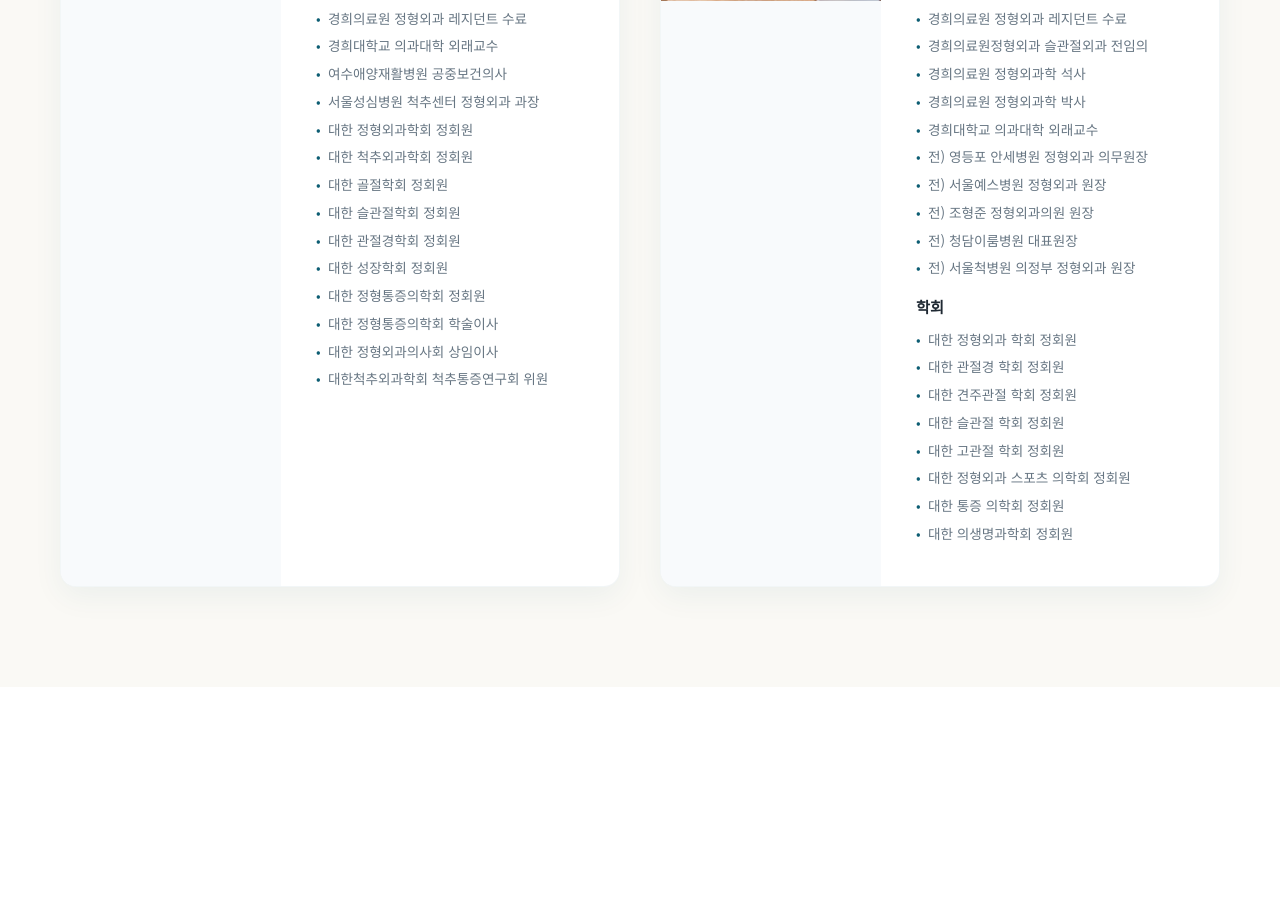
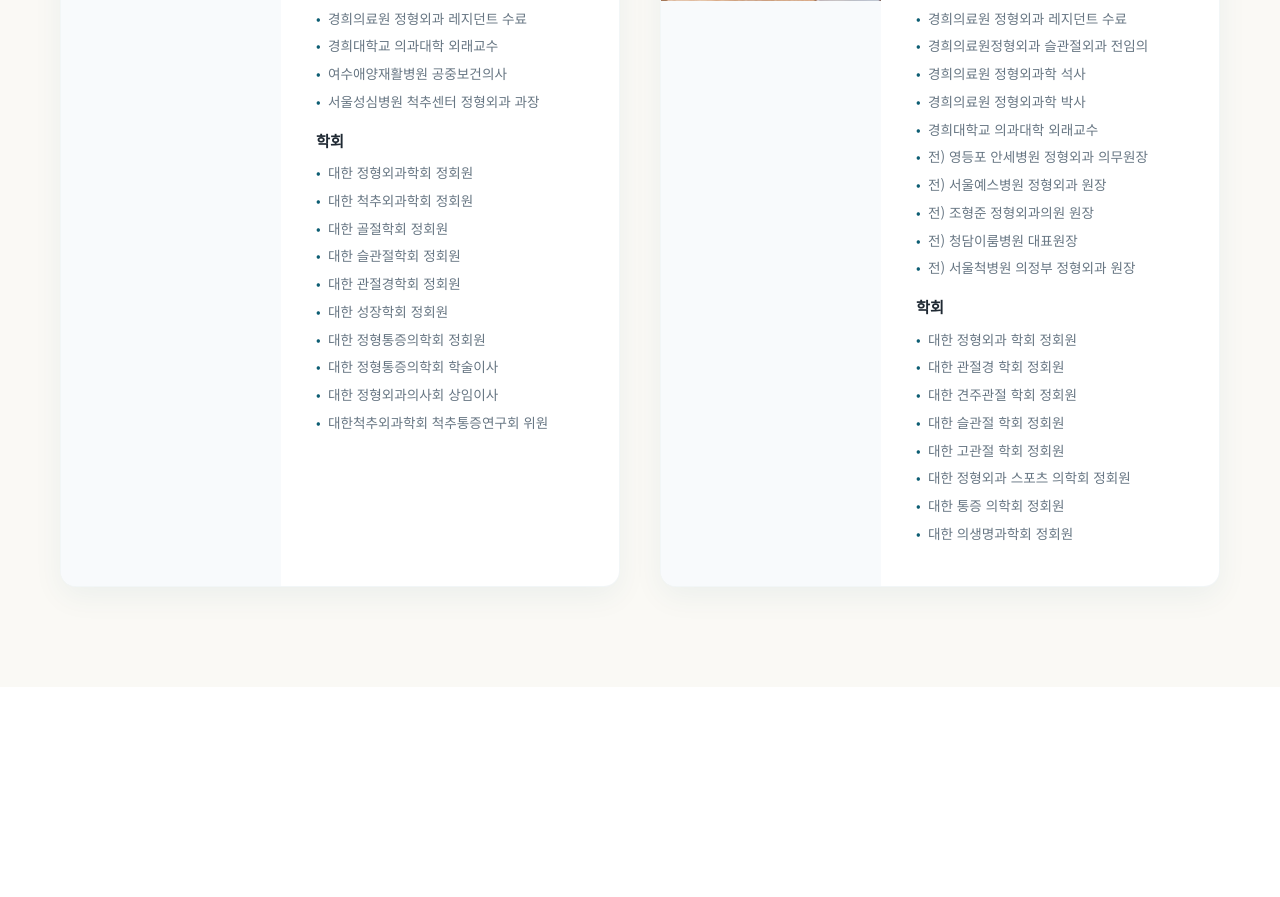
Before and after one commit to cholinus-OS/goodssen, a Next.js app: page / in a window 1280 px wide. Shown: the part 2840-3737 px from the top of the page. Built offline with nearby package versions, Linux system fonts and the light colour scheme.

Commit message:
feat: 정기웅 대표원장 이력 내 학력과 학회 타이틀 구분 추가

```diff
--- a/src/app/page.tsx
+++ b/src/app/page.tsx
@@ -219,6 +219,9 @@
                           <li>경희대학교 의과대학 외래교수</li>
                           <li>여수애양재활병원 공중보건의사</li>
                           <li>서울성심병원 척추센터 정형외과 과장</li>
+                        </ul>
+                        <h4 style={{ marginTop: "15px" }}>학회</h4>
+                        <ul>
                           <li>대한 정형외과학회 정회원</li>
                           <li>대한 척추외과학회 정회원</li>
                           <li>대한 골절학회 정회원</li>
```
